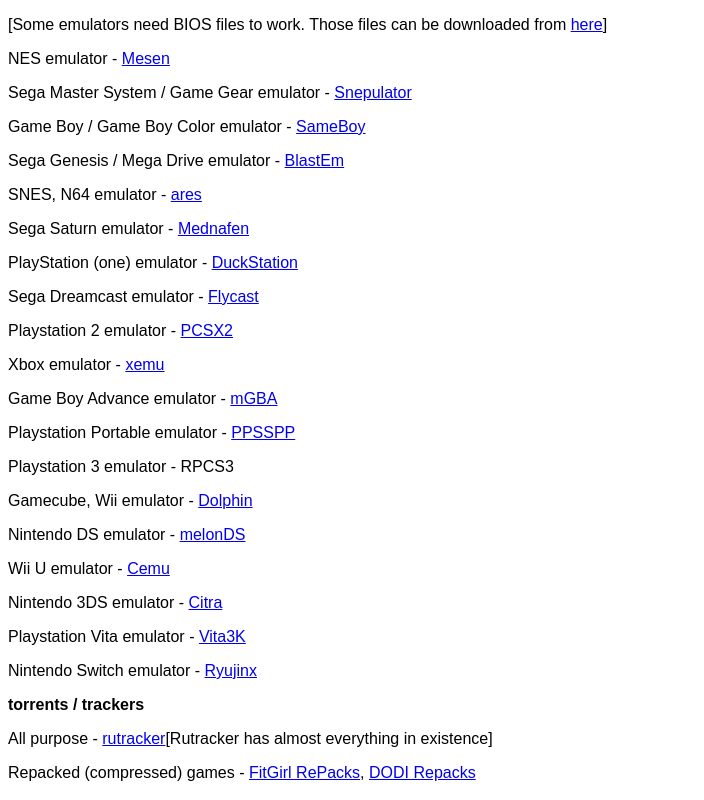
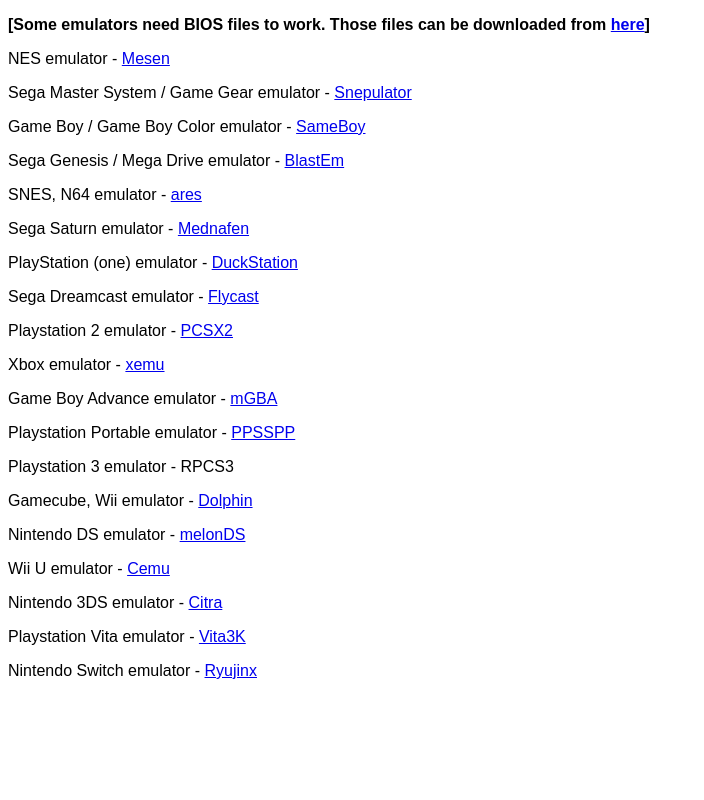
Before and after one commit to waterbottleenthusiast/emulators, a plain HTML site: page index.html in a window 1280 px wide. Shown: the whole page, without its empty margins (0-704 px from the left). Drawn offline with Linux system fonts and the light colour scheme.

Commit message:
Update index.html

```diff
--- a/index.html
+++ b/index.html
@@ -17,7 +17,7 @@
   </style>
 </head>
 <body>
-<p><b></b>[Some emulators need BIOS files to work. Those files can be downloaded from <a href="https://r-roms.github.io/megathread/misc/#bios-files" target="_blank">here</a>]</p>
+<p><b>[Some emulators need BIOS files to work. Those files can be downloaded from <a href="https://r-roms.github.io/megathread/misc/#bios-files" target="_blank">here</a>]</b></p>
 <p>NES emulator - <a href="https://www.mesen.ca/" target="_blank">Mesen</a></p>
 <p>Sega Master System / Game Gear emulator - <a href="https://github.com/JoppyFurr/Snepulator/releases/latest" target="_blank">Snepulator</a></p>
 <p>Game Boy / Game Boy Color emulator - <a href="https://sameboy.github.io/" target="_blank">SameBoy</a></p>
@@ -37,9 +37,5 @@
 <p>Nintendo 3DS emulator - <a href="https://github.com/PabloMK7/citra/releases/latest" target="_blank">Citra</a></p>
 <p>Playstation Vita emulator - <a href="https://vita3k.org/#download" target="_blank">Vita3K</a></p>
 <p>Nintendo Switch emulator - <a href="https://ryujinx.org/download" target="_blank">Ryujinx</a></p>
-<p><b>torrents / trackers</b></p>
-<p>All purpose - <a href="https://rutracker.org/" target="_blank">rutracker</a>[Rutracker has almost everything in existence]</p>
-<p></p>
-<p>Repacked (compressed) games - <a href="https://fitgirl-repacks.site/all-my-repacks-a-z/" target="_blank">FitGirl RePacks</a>, <a href="https://dodi-repacks.site/" target="_blank">DODI Repacks</a></p>
 </body>
 </html>
```
